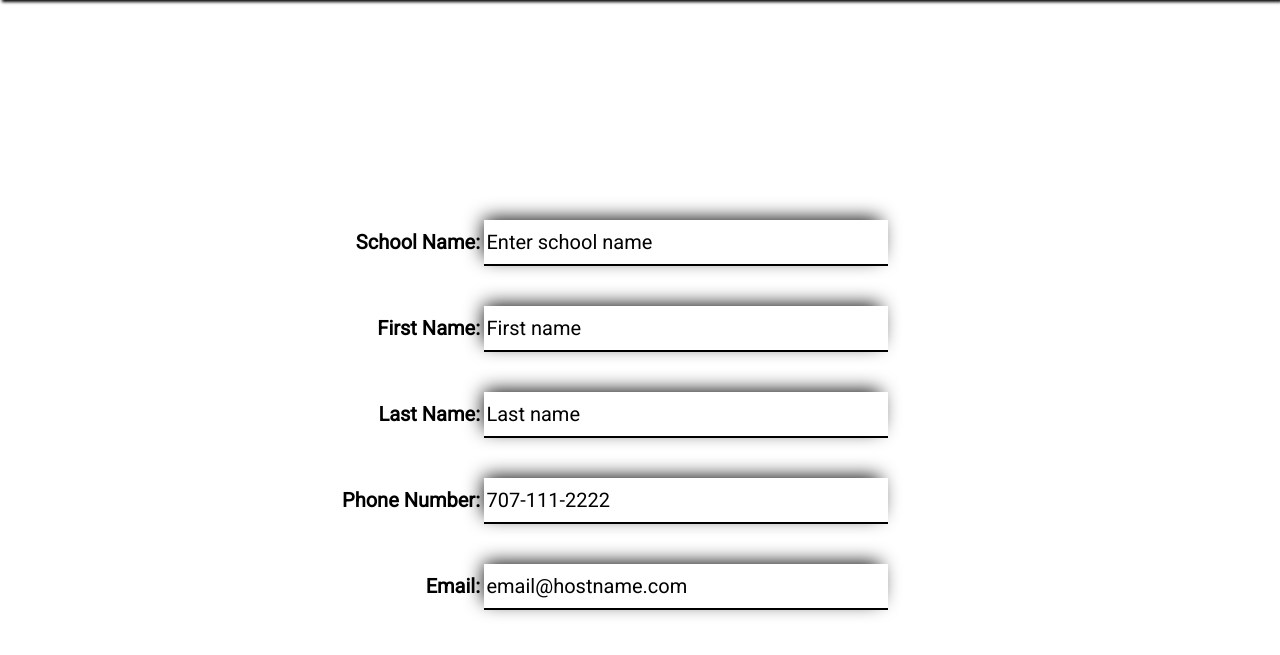
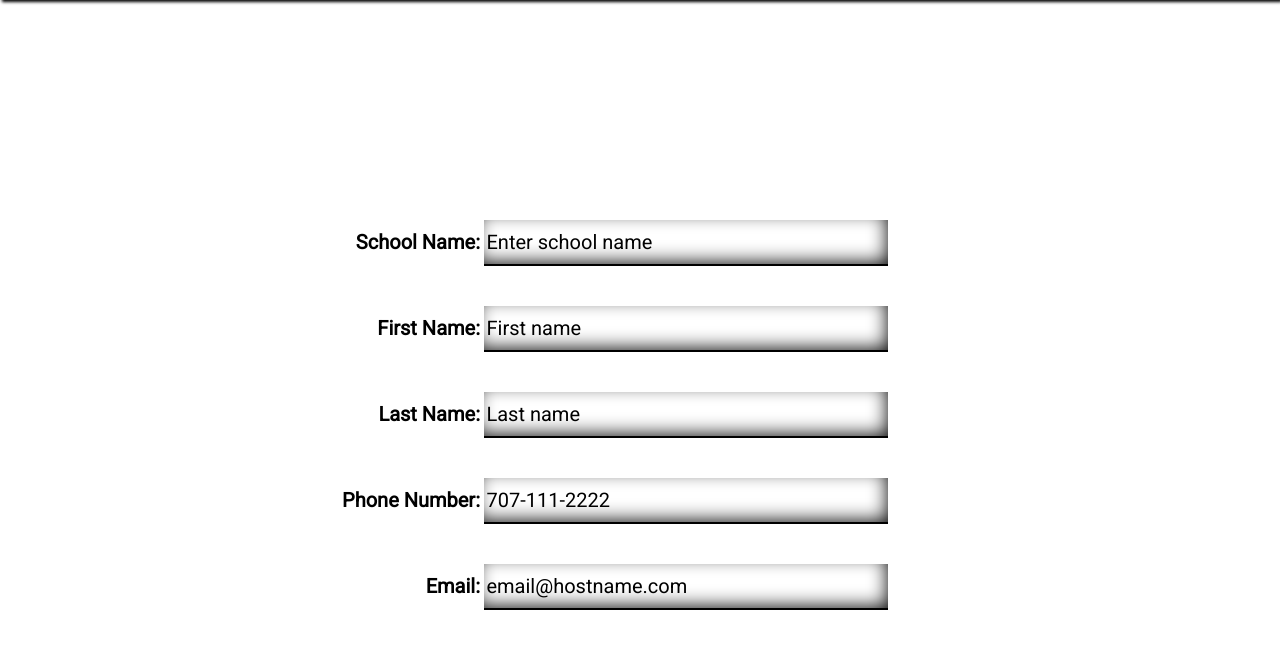
Before and after one commit to tohaku/foodshow2015, a PHP site: page /schoolregistration.php in a window 1280 px wide. Shown: the part 80-735 px from the top of the page. Run offline with PHP 8.4, Linux system fonts and the light colour scheme; some libraries are stand-ins or nearby versions.

Commit message:
Box Shadow

```diff
--- a/main.css
+++ b/main.css
@@ -93,7 +93,7 @@ label {
     outline: 0;
     background: transparent;
     border-bottom: 2px solid black;
-    box-shadow: -4px -5px 19px -4px black;
+    box-shadow:inset -4px -5px 19px -4px black;
     font-size: 20px;
 }
 
```
